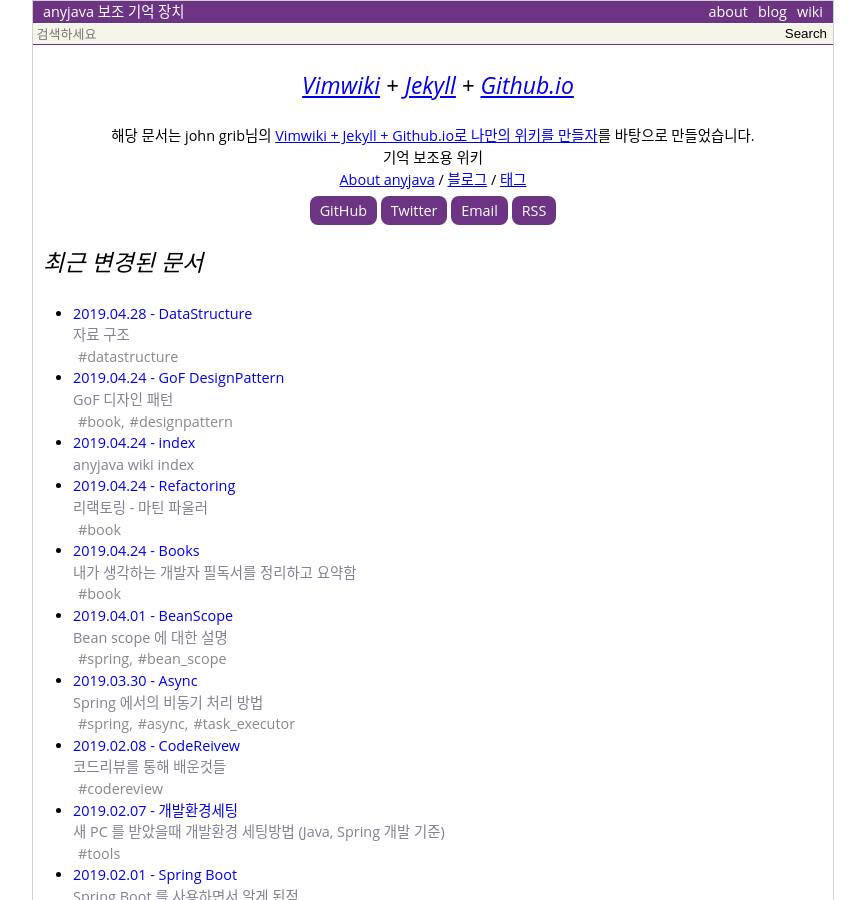
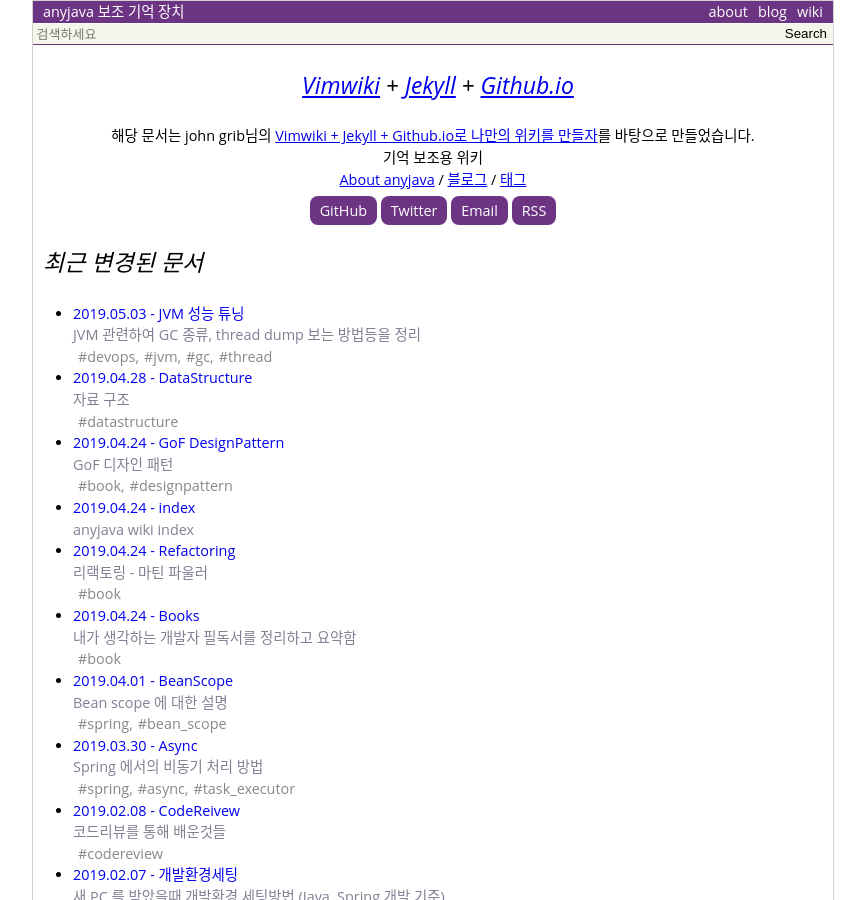
Before and after one commit to anyjava/anyjava.github.io, a Jekyll site: the page built from index.html, in a window 1280 px wide and 900 px high. Shown: the whole window, without its empty margins (207-1072 px from the left). Built offline with Jekyll 4.4.1, drawn with Linux system fonts in a browser that asks for light colours; some of the changed text lies outside the part shown.

Commit message:
문법 오류 수정

```diff
--- a/_wiki/Jvm.md
+++ b/_wiki/Jvm.md
@@ -1,8 +1,9 @@
 ---
 layout  : wiki
-title   : JVM 성능 튜닝 summary : JVM 관련하여 GC 종류, thread dump 보는 방법등을 정리
+title   : JVM 성능 튜닝
+summary : JVM 관련하여 GC 종류, thread dump 보는 방법등을 정리
 date    : 2018-12-03 19:31:45 +0900
-updated : 2019-04-30 01:37:36 +0900
+updated : 2019-05-03 01:34:05 +0900
 tags    : devops, jvm, gc, thread
 toc     : true
 public  : true
```
